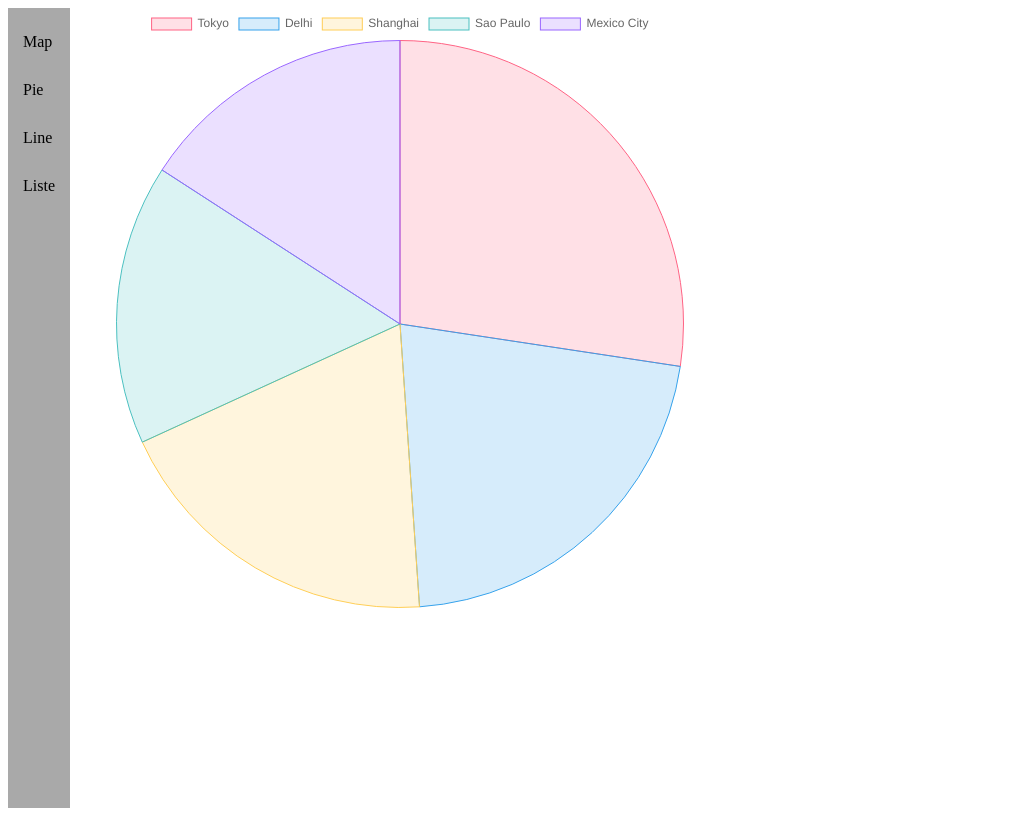
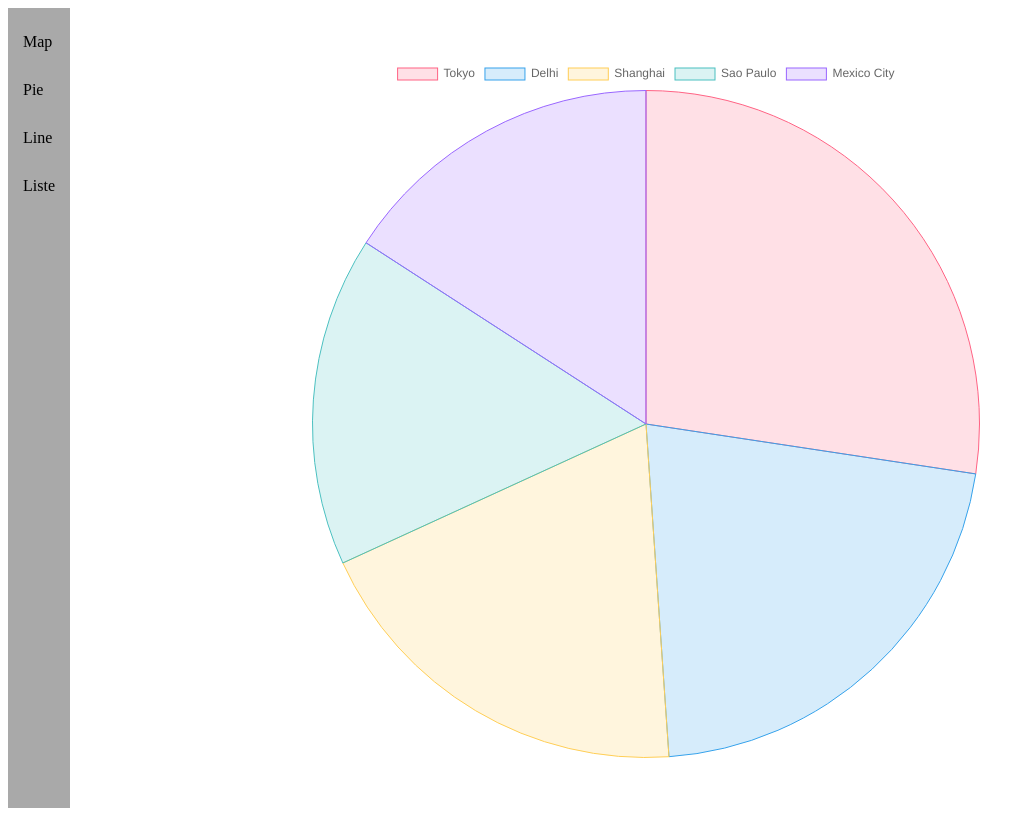
Before and after one commit to Hotaru24/beecoming-app, an Angular app: page /pie in a window 1280 px wide. Shown: the whole page, without its empty margins (0-1035 px from the left). Built offline with nearby package versions, Linux system fonts and the light colour scheme; what ng2-charts would draw is missing.

Commit message:
css flexbox adds

```diff
--- a/src/app/app.component.css
+++ b/src/app/app.component.css
@@ -7,7 +7,6 @@
   flex-direction: column;
   background-color: darkgrey;
   padding: 10px 0;
-  margin-right: 30px;
 }
 #appNav a {
   text-decoration: none;
--- a/src/app/line/line.component.css
+++ b/src/app/line/line.component.css
@@ -0,0 +1,8 @@
+#lineBody{
+  min-height: 100vh;
+  width: 90vw;
+  display: flex;
+  flex-direction: column;
+  justify-content: center;
+  align-items: center;
+}
--- a/src/app/line/line.component.html
+++ b/src/app/line/line.component.html
@@ -1,5 +1,5 @@
-<p>line works!</p>
-
-<div class="chart">
-    <canvas id="myChart" width="600" height="600"></canvas>
+<div id="lineBody">
+  <div class="chart">
+    <canvas id="myChart" width="800" height="700"></canvas>
   </div>
+</div>
--- a/src/app/list/list.component.css
+++ b/src/app/list/list.component.css
@@ -1,3 +1,12 @@
+#listBody{
+  min-height: 100vh;
+  width: 90vw;
+  display: flex;
+  flex-direction: column;
+  justify-content: center;
+  align-items: center;
+}
+
 #listForm{
   display: flex;
   flex-direction: column;
--- a/src/app/list/list.component.html
+++ b/src/app/list/list.component.html
@@ -1,3 +1,4 @@
+<div id="listBody">
   <table>
     <tr>
       <th>Country</th>
@@ -48,3 +49,4 @@
     </div>
     <button type="submit" (click)="getCities()">Add city</button>
   </form>
+</div>
--- a/src/app/pie/pie.component.css
+++ b/src/app/pie/pie.component.css
@@ -0,0 +1,8 @@
+#pieBody{
+  min-height: 100vh;
+  width: 90vw;
+  display: flex;
+  flex-direction: column;
+  justify-content: center;
+  align-items: center;
+}
--- a/src/app/pie/pie.component.html
+++ b/src/app/pie/pie.component.html
@@ -1,3 +1,5 @@
- <div class="chart">
-  <canvas id="myChart" width="600" height="600"></canvas>
+<div id="pieBody">
+  <div class="chart">
+    <canvas id="myChart" width="800" height="700"></canvas>
+  </div>
 </div>
```
Lines whose indentation alone changed are shown as unchanged.
